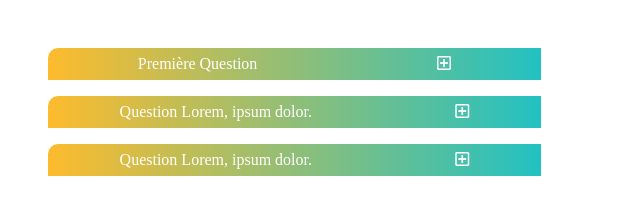
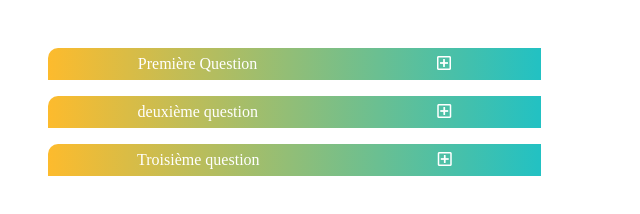
Before and after one commit to Burny84/test-lapasserelle, a plain HTML site: page index.html in a window 1280 px wide. Shown: the whole page, without its empty margins (0-640 px from the left). Drawn offline with Linux system fonts and the light colour scheme.

Commit message:
troisième commit

```diff
--- a/index.html
+++ b/index.html
@@ -27,7 +27,7 @@
         </div>
 
         <div class="tab">
-            <p> Question Lorem, ipsum dolor.</p>
+            <p> deuxième question </p>
             <div class="icon">
                 <span class="btn">
                     <i class="far fa-plus-square"></i>
@@ -39,7 +39,7 @@
         </div>
 
         <div class="tab">
-            <p> Question Lorem, ipsum dolor.</p>
+            <p> Troisième question</p>
             <div class="icon">
                 <span class="btn">
                     <i class="far fa-plus-square"></i>
```
